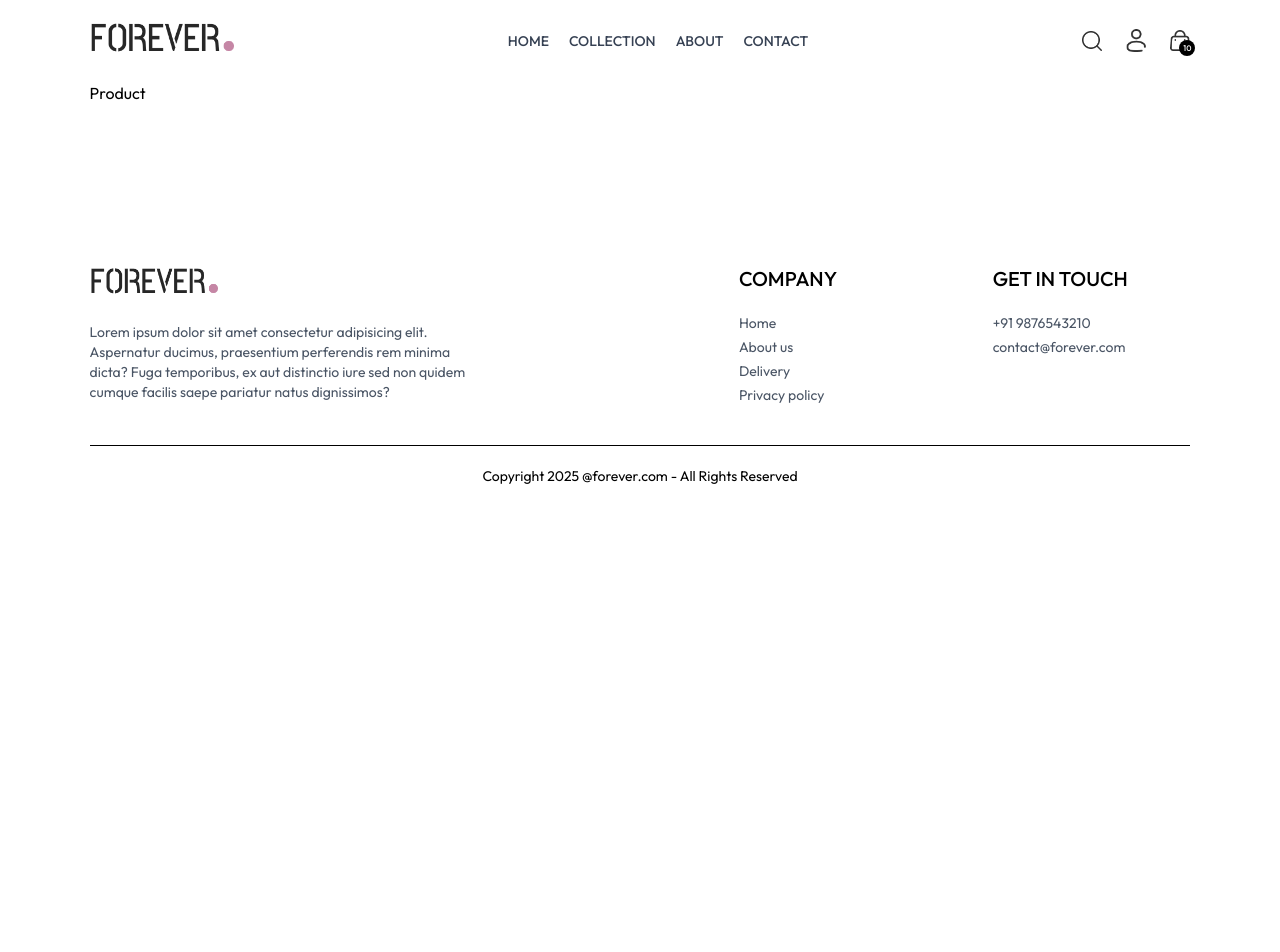
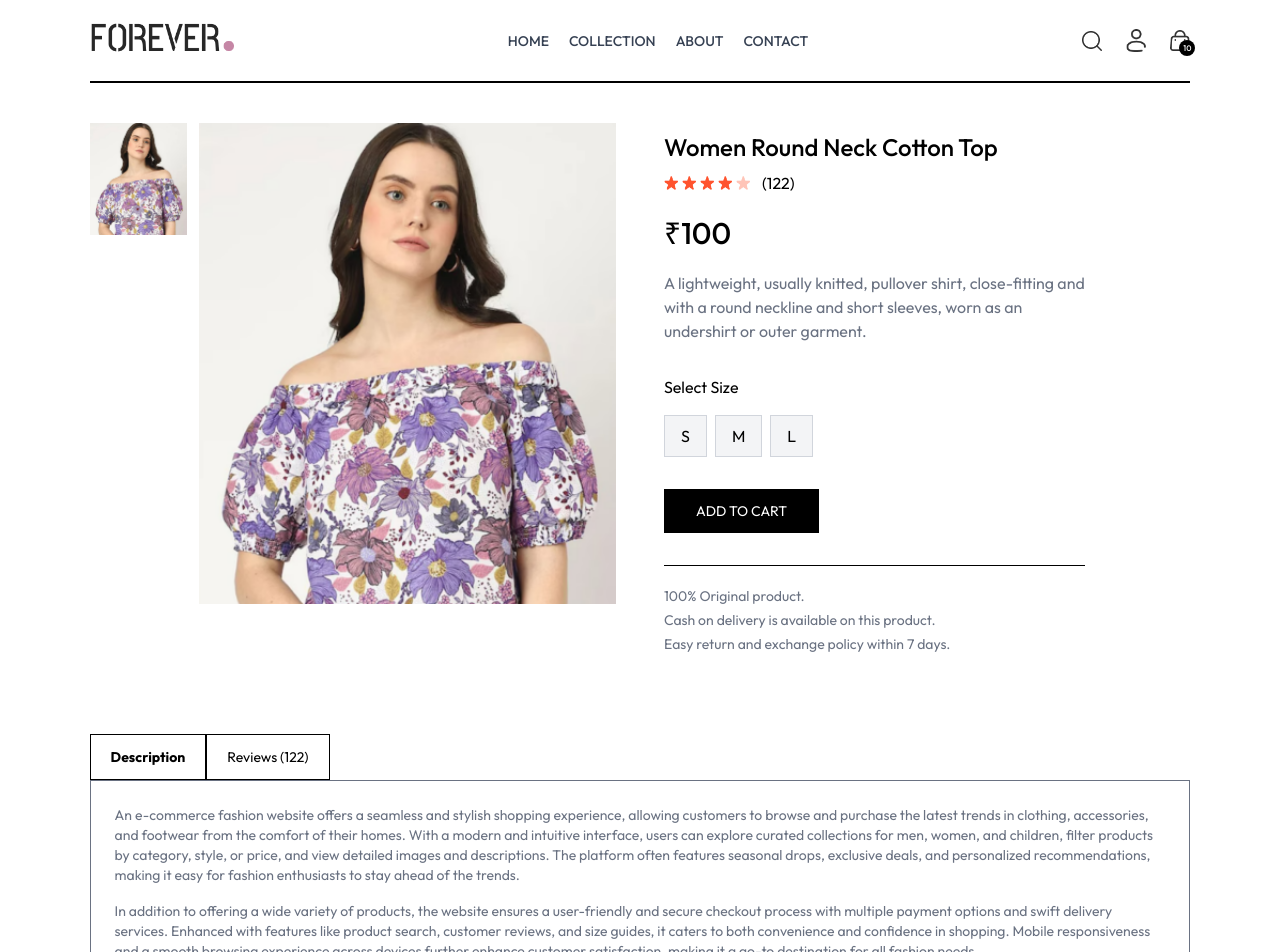
Before and after one commit to shashank2043/e-commerce, a React (Vite) app in the folder frontend/: page /product/aaaaa in a window 1280 px wide. Shown: the top 952 px of the page. Before the commit the page ends 800 px from the top, so only its background shows below. Built offline with nearby package versions, Linux system fonts and the light colour scheme.

Commit message:
Worked on Product page

```diff
--- a/frontend/src/index.css
+++ b/frontend/src/index.css
@@ -1,13 +1,13 @@
-@import url('https://fonts.googleapis.com/css2?family=Outfit:wght@100..900&family=Prata&display=swap');
+@import url("https://fonts.googleapis.com/css2?family=Outfit:wght@100..900&family=Prata&display=swap");
 
 @import "tailwindcss";
 
-a.active hr{
-    display: block;
+a.active hr {
+  display: block;
 }
 
-*{
-    font-family: Outfit;
+* {
+  font-family: Outfit;
 }
 
 .prata-regular {
@@ -16,8 +16,13 @@ a.active hr{
   font-style: normal;
 }
 
-@media (max-width:640px){
-  a.active{
+
+::-webkit-scrollbar {
+  display: none;
+}
+
+@media (max-width: 640px) {
+  a.active {
     background-color: black;
     color: white;
   }
--- a/frontend/src/pages/Product.jsx
+++ b/frontend/src/pages/Product.jsx
@@ -1,9 +1,133 @@
-import React from 'react'
+import React, { useContext, useEffect, useState } from "react";
+import { useParams } from "react-router-dom";
+import { ShopContext } from "../context/ShopContext";
+import { assets } from "../assets/assets";
 
 const Product = () => {
-  return (
-    <div>Product</div>
-  )
-}
+  const { productId } = useParams();
+  // console.log(productId);
+  const { products, currency } = useContext(ShopContext);
+  const [productData, setProductData] = useState(false);
+  const [image, setImage] = useState("");
+  const [size, setSize] = useState("");
 
-export default Product
+  const fetchProductData = async () => {
+    products.map((item) => {
+      if (item._id === productId) {
+        setProductData(item);
+        // console.log(item);
+        setImage(item.image[0]);
+
+        return null;
+      }
+    });
+  };
+
+  useEffect(() => {
+    fetchProductData();
+  }, [productId, products]);
+
+  return productData ? (
+    <div className="border-t-2 pt-10 transition-opacity ease-in duration-500 opacity-100">
+      {/* Product Data */}
+      <div className="flex gap-12 sm:gap-12 flex-col sm:flex-row">
+        {/* Product Images */}
+        <div className="flex-1 flex flex-col-reverse gap-3 sm:flex-row">
+          <div className="flex sm:flex-col overflow-x-auto sm:overflow-y-scroll justify-between sm:justify-normal sm:w-[18.7%] w-full">
+            {productData.image.map((item, index) => (
+              <img
+                onClick={() => setImage(item)}
+                src={item}
+                key={index}
+                className="w-[24%] sm:w-full sm:mb-3 flex-shrink-0 cursor-pointer"
+              />
+            ))}
+          </div>
+          <div className="w-full sm:w-[80%]">
+            <img className="w-full h-auto" src={image} alt="" />
+          </div>
+        </div>
+        {/* Product Info */}
+        <div className="flex-1">
+          <h1 className="font-medium text-2xl mt-2">{productData.name}</h1>
+          <div className="flex items-center gap-1 mt-2">
+            <img src={assets.star_icon} alt="" className="w-3.5" />
+            <img src={assets.star_icon} alt="" className="w-3.5" />
+            <img src={assets.star_icon} alt="" className="w-3.5" />
+            <img src={assets.star_icon} alt="" className="w-3.5" />
+            <img src={assets.star_dull_icon} alt="" className="w-3.5" />
+            <p className="pl-2">(122)</p>
+          </div>
+          <p className="mt-5 text-3xl font-medium">
+            {currency}
+            {productData.price}
+          </p>
+          <p className="mt-5 text-gray-500 md:w-4/5">
+            {productData.description}
+          </p>
+          <div className="flex flex-col gap-4 my-8">
+            <p>Select Size</p>
+            <div className="flex gap-2">
+              {productData.sizes.map((item, index) => (
+                <button
+                  onClick={() => {
+                    setSize(item);
+                  }}
+                  className={`border py-2 px-4 bg-gray-100 cursor-pointer ${
+                    item === size ? "border-orange-500" : "border-gray-300"
+                  }`}
+                  key={index}
+                >
+                  {item}
+                </button>
+              ))}
+            </div>
+          </div>
+          <button className="bg-black text-white px-8 py-3 text-sm active:bg-gray-700">
+            ADD TO CART
+          </button>
+          <hr className="mt-8 sm:w-4/5" />
+          <div className="text-sm text-gray-500 mt-5 flex flex-col gap-1">
+            <p>100% Original product.</p>
+            <p>Cash on delivery is available on this product.</p>
+            <p>Easy return and exchange policy within 7 days.</p>
+          </div>
+        </div>
+      </div>
+      {/* Description & Review Section */}
+      <div className="mt-20">
+        <div className="flex">
+          <b className="border px-5 py-3 text-sm">Description</b>
+          <p className="border px-5 py-3 text-sm">Reviews (122)</p>
+        </div>
+        <div className="flex flex-col gap-4 border px-6 py-6 text-sm text-gray-500">
+          <p>
+            An e-commerce fashion website offers a seamless and stylish shopping
+            experience, allowing customers to browse and purchase the latest
+            trends in clothing, accessories, and footwear from the comfort of
+            their homes. With a modern and intuitive interface, users can
+            explore curated collections for men, women, and children, filter
+            products by category, style, or price, and view detailed images and
+            descriptions. The platform often features seasonal drops, exclusive
+            deals, and personalized recommendations, making it easy for fashion
+            enthusiasts to stay ahead of the trends.
+          </p>
+          <p>
+            In addition to offering a wide variety of products, the website
+            ensures a user-friendly and secure checkout process with multiple
+            payment options and swift delivery services. Enhanced with features
+            like product search, customer reviews, and size guides, it caters to
+            both convenience and confidence in shopping. Mobile responsiveness
+            and a smooth browsing experience across devices further enhance
+            customer satisfaction, making it a go-to destination for all fashion
+            needs.
+          </p>
+        </div>
+      </div>
+    </div>
+  ) : (
+    <div className="opacity-0"></div>
+  );
+};
+
+export default Product;
```
